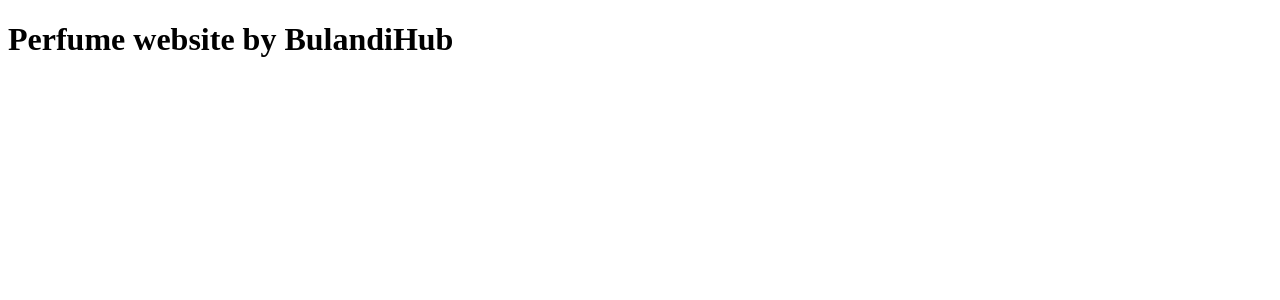
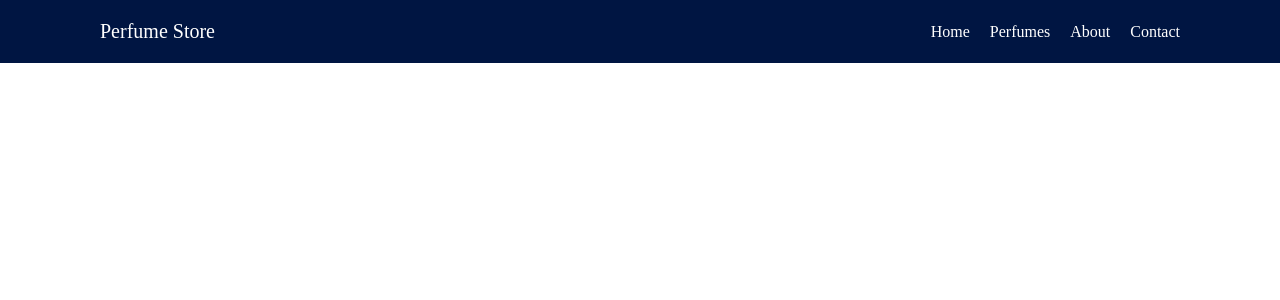
Before and after one commit to MoeezAhmed-Developer/perfume-webiste, a React (Vite) app: page / in a window 1280 px wide. Shown: the top 300 px of the page. Built offline with nearby package versions, Linux system fonts and the light colour scheme.

Commit message:
feat: create Header component and implement basic layout with navigation

```diff
--- a/src/App.jsx
+++ b/src/App.jsx
@@ -1,8 +1,10 @@
+import Header from "./components/Header";
+
 function App() {
   return (
-    <div>
-      <h1>Perfume website by BulandiHub</h1>
-    </div>
+    <>
+      <Header />
+    </>
   );
 }
 
--- /dev/null
+++ b/src/components/Header.jsx
@@ -0,0 +1,29 @@
+import style from "../css/header.module.css";
+
+function Header() {
+  return (
+    <header className={style.header}>
+      <div className={style.siteLogo}>
+        <a href="/">Perfume Store</a>
+      </div>
+      <nav>
+        <ul>
+          <li>
+            <a href="/">Home</a>
+          </li>
+          <li>
+            <a href="#">Perfumes</a>
+          </li>
+          <li>
+            <a href="#">About</a>
+          </li>
+          <li>
+            <a href="#">Contact</a>
+          </li>
+        </ul>
+      </nav>
+    </header>
+  );
+}
+
+export default Header;
--- /dev/null
+++ b/src/css/header.module.css
@@ -0,0 +1,23 @@
+.header {
+  display: flex;
+  justify-content: space-between;
+  align-items: center;
+  padding: 20px 100px;
+  background-color: #001542;
+}
+
+.header .siteLogo a {
+  font-size: 20px;
+  color: #fff;
+}
+
+.header ul {
+  display: flex;
+  justify-content: center;
+  align-items: center;
+  gap: 20px;
+}
+
+.header ul li a {
+  color: #fff;
+}
--- /dev/null
+++ b/src/index.css
@@ -0,0 +1,12 @@
+* {
+  margin: 0;
+  padding: 0;
+}
+
+a {
+  text-decoration: none;
+}
+
+ul li {
+  list-style-type: none;
+}
--- a/src/main.jsx
+++ b/src/main.jsx
@@ -1,5 +1,6 @@
 import { StrictMode } from "react";
 import { createRoot } from "react-dom/client";
+import "./index.css";
 import App from "./App.jsx";
 
 createRoot(document.getElementById("root")).render(
```
